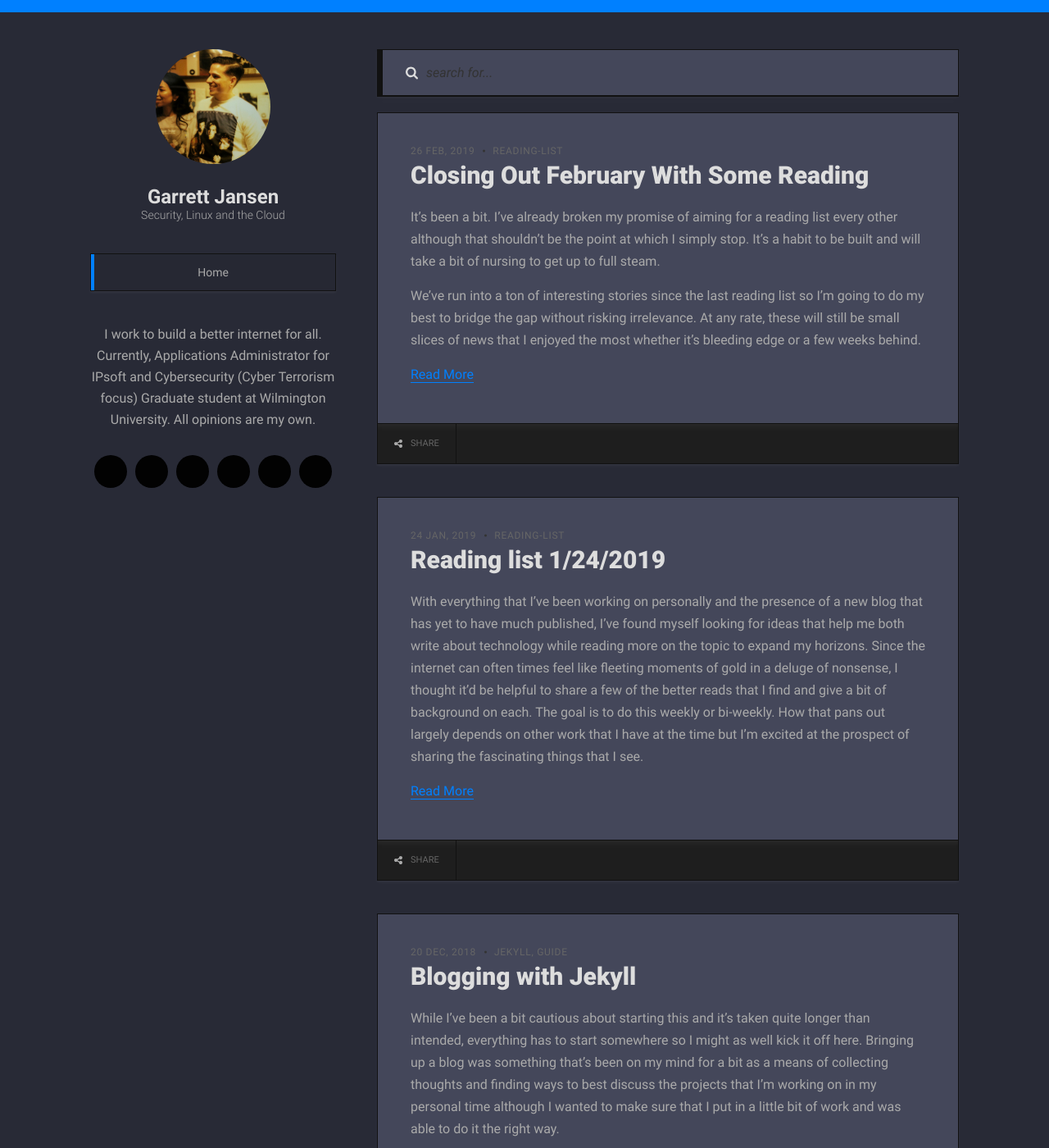
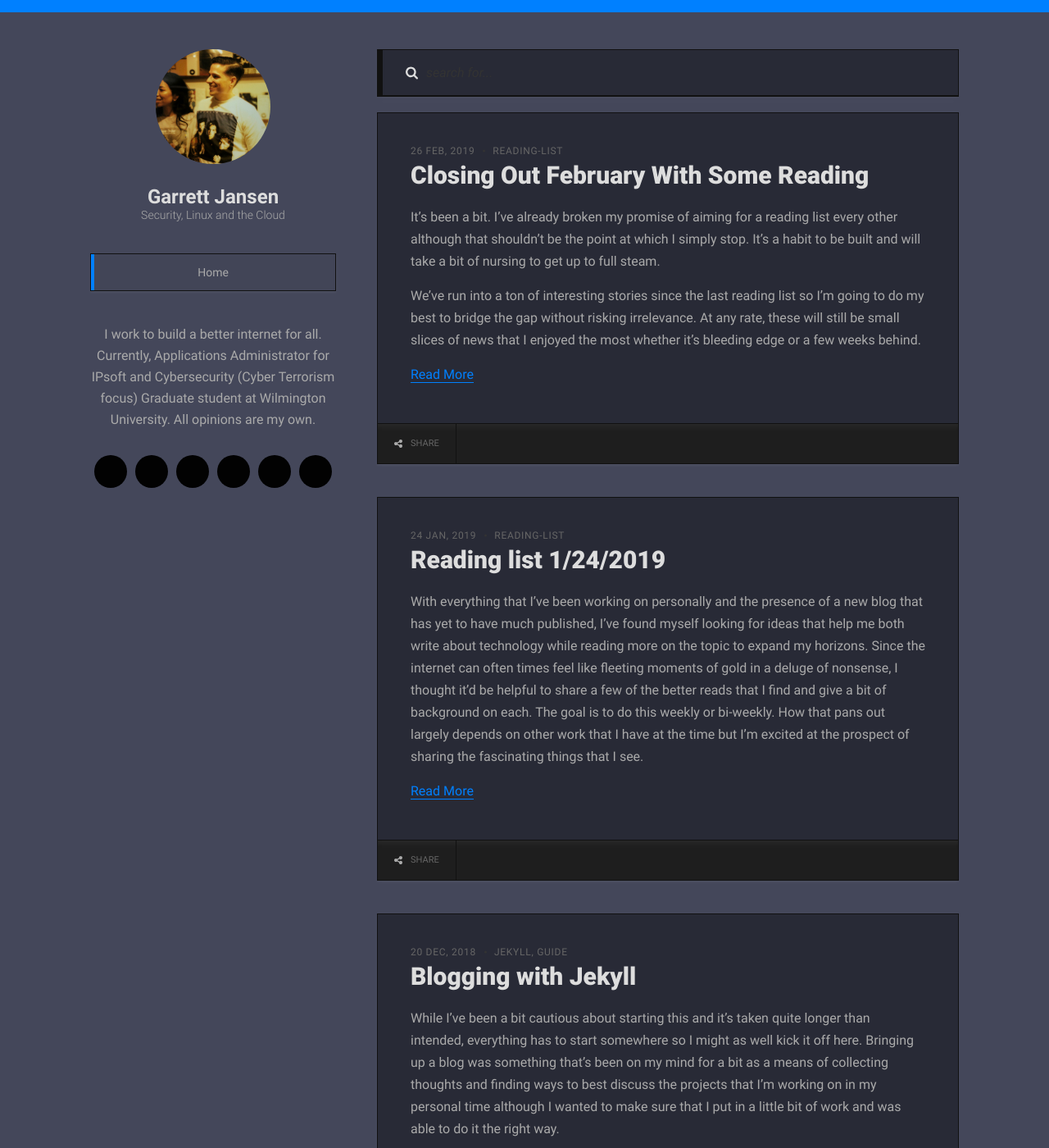
Before and after one commit to garrettjj/website, a Jekyll site: the page built from index.html, in a window 1280 px wide and 1400 px high. Shown: the whole window at 82% size. Built offline with Jekyll 4.4.1, drawn with Linux system fonts in a browser that asks for light colours; the list of posts is cut into pages by our own code.

Commit message:
Color tweak

```diff
--- a/assets/partials/_vars.scss
+++ b/assets/partials/_vars.scss
@@ -1,7 +1,7 @@
-$background-color: 		#282a36;
+$background-color: 		#44475a;
 
 $black:					#fff;
-$white:					#44475a;
+$white:					#282a36;
 
 $grey-color-darker: 	#eee;
 $grey-color-dark: 		#ddd;
```
